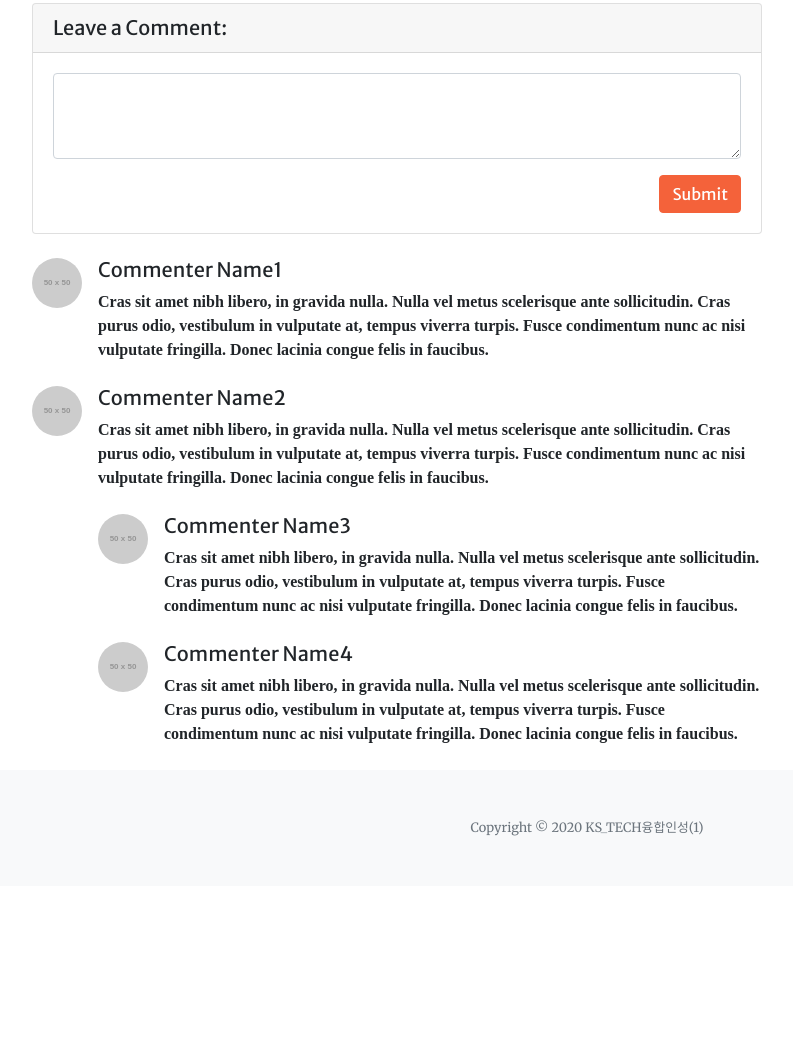
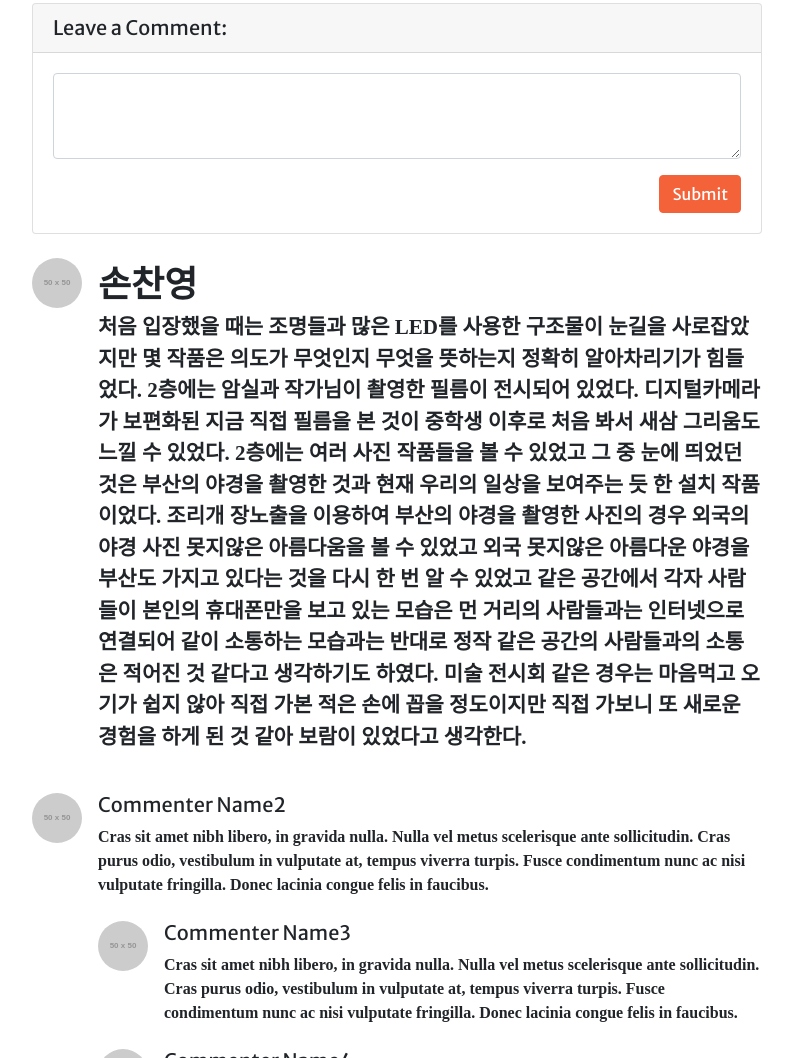
Before and after one commit to TechPersonality/TechPersonality.github.io, a website: page pages/charming.html in a window 1280 px wide. Shown: the part 1697-2755 px from the top of the page, without its empty margins (53-846 px from the left). Before the commit the page ends 2583 px from the top, so only its background shows below. Drawn offline with nearby package versions, Linux system fonts and the light colour scheme; placeholder pictures from the web are drawn by us; a web font is replaced by a local one.

Commit message:
update chanyeong's comment

```diff
--- a/pages/charming.html
+++ b/pages/charming.html
@@ -122,8 +122,21 @@
         <div class="media mb-4">
           <img class="d-flex mr-3 rounded-circle" src="http://placehold.it/50x50" alt="">
           <div class="media-body">
-            <h5 class="mt-0">Commenter Name1</h5>
-            Cras sit amet nibh libero, in gravida nulla. Nulla vel metus scelerisque ante sollicitudin. Cras purus odio, vestibulum in vulputate at, tempus viverra turpis. Fusce condimentum nunc ac nisi vulputate fringilla. Donec lacinia congue felis in faucibus.
+            <p class="mt-0" style="font-size: 36px; margin-bottom: 0px;">손찬영</p>
+            <p style="font-size: 21px;">
+            처음 입장했을 때는 조명들과 많은 LED를 사용한 구조물이 눈길을 사로잡았지만
+            몇 작품은 의도가 무엇인지 무엇을 뜻하는지 정확히 알아차리기가 힘들었다.
+            2층에는 암실과 작가님이 촬영한 필름이 전시되어 있었다.
+            디지털카메라가 보편화된 지금 직접 필름을 본 것이 중학생 이후로 처음 봐서 새삼 그리움도 느낄 수 있었다.
+            2층에는 여러 사진 작품들을 볼 수 있었고 그 중 눈에 띄었던 것은 부산의 야경을 촬영한 것과
+            현재 우리의 일상을 보여주는 듯 한 설치 작품이었다.
+            조리개 장노출을 이용하여 부산의 야경을 촬영한 사진의 경우 외국의 야경 사진 못지않은 아름다움을 볼 수 있었고
+            외국 못지않은 아름다운 야경을 부산도 가지고 있다는 것을 다시 한 번 알 수 있었고
+            같은 공간에서 각자 사람들이 본인의 휴대폰만을 보고 있는 모습은 먼 거리의 사람들과는
+            인터넷으로 연결되어 같이 소통하는 모습과는 반대로 정작 같은 공간의 사람들과의 소통은 적어진 것 같다고 생각하기도 하였다.
+            미술 전시회 같은 경우는 마음먹고 오기가 쉽지 않아 직접 가본 적은 손에 꼽을 정도이지만
+            직접 가보니 또 새로운 경험을 하게 된 것 같아 보람이 있었다고 생각한다.
+            </p>
           </div>
         </div>
 
```
Also changed, not shown: pages/etiquette.html (+7 -2 lines), pages/hope.html (+10 -2 lines).
